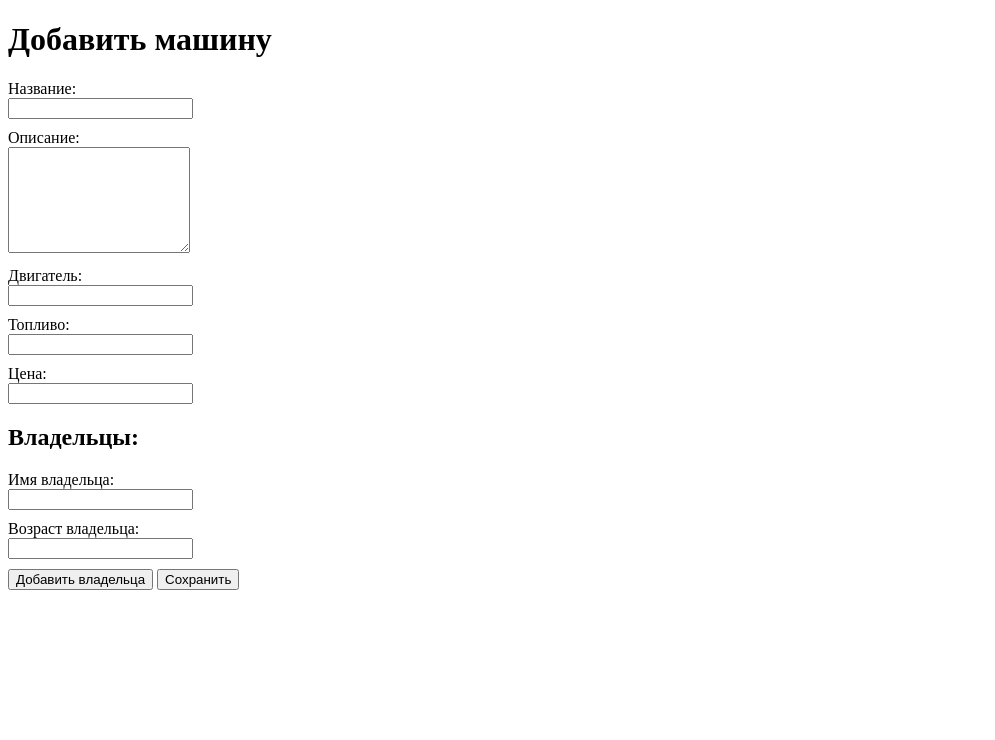
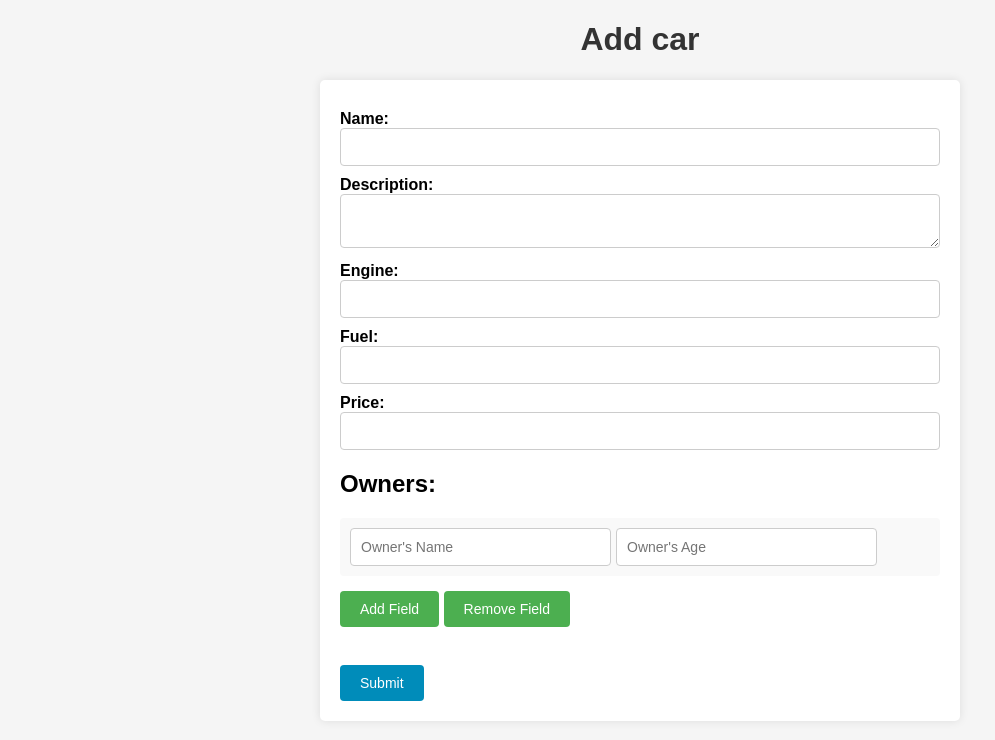
Before and after one commit to Derane/car-test-task, a PHP site: page / in a window 1280 px wide. Shown: the top 740 px of the page, without its empty margins (0-995 px from the left). Run offline with PHP 8.4, Linux system fonts and the light colour scheme.

Commit message:
add css styles

```diff
--- a/index.php
+++ b/index.php
@@ -1,41 +1,41 @@
 <!DOCTYPE html>
 <html lang="en">
 <head>
-    <title>Добавить машину</title>
+    <title>Add car</title>
     <link rel="stylesheet" type="text/css" href="styles.css">
     <script src="script.js"></script>
 </head>
 <body>
-<h1>Добавить машину</h1>
+<h1>Add car</h1>
 <form action="save_car.php" method="post">
-    <label for="title">Название:</label>
+    <label for="title">Name:</label>
     <input type="text" id="title" name="title" required><br>
 
-    <label for="desc">Описание:</label>
+    <label for="desc">Description:</label>
     <textarea id="desc" name="desc" required></textarea><br>
 
-    <label for="engine">Двигатель:</label>
+    <label for="engine">Engine:</label>
     <input type="text" id="engine" name="engine" required><br>
 
-    <label for="fuel">Топливо:</label>
+    <label for="fuel">Fuel:</label>
     <input type="text" id="fuel" name="fuel" required><br>
 
-    <label for="price">Цена:</label>
+    <label for="price">Price:</label>
     <input type="text" id="price" name="price" required><br>
 
-    <h2>Владельцы:</h2>
-    <div id="owners">
+    <h2>Owners:</h2>
+    <div id="inputContainer">
         <div class="owner">
-            <label for="owner_name_1">Имя владельца:</label>
-            <input type="text" id="owner_name_1" name="owner_name[]" required>
-
-            <label for="owner_age_1">Возраст владельца:</label>
-            <input type="text" id="owner_age_1" name="owner_age[]" required>
+            <div>
+                <input type="text" name="ownerName[]" placeholder="Owner's Name">
+                <input type="number" name="ownerAge[]" placeholder="Owner's Age">
+            </div>
         </div>
+        <button type="button" onclick="addInputField()">Add Field</button>
+        <button type="button" onclick="removeInputField()">Remove Field</button>
+        <br><br>
     </div>
-    <button type="button" onclick="addOwner()">Добавить владельца</button>
-
-    <button type="submit">Сохранить</button>
+    <button type="submit">Submit</button>
 </form>
 </body>
 </html>
--- a/script.js
+++ b/script.js
@@ -1,27 +1,26 @@
-function addOwner() {
-    const ownersDiv = document.getElementById('owners');
+function addInputField() {
+    var container = document.getElementById("inputContainer");
+    var inputDiv = document.createElement("div");
 
-    const ownerDiv = document.createElement('div');
-    ownerDiv.className = 'owner';
+    var ownerNameInput = document.createElement("input");
+    ownerNameInput.type = "text";
+    ownerNameInput.name = "ownerName[]";
+    ownerNameInput.placeholder = "Owner's Name";
 
-    const nameLabel = document.createElement('label');
-    nameLabel.textContent = 'Имя владельца:';
-    const nameInput = document.createElement('input');
-    nameInput.type = 'text';
-    nameInput.name = 'owner_name[]';
-    nameInput.required = true;
+    var ownerAgeInput = document.createElement("input");
+    ownerAgeInput.type = "number";
+    ownerAgeInput.name = "ownerAge[]";
+    ownerAgeInput.placeholder = "Owner's Age";
 
-    const ageLabel = document.createElement('label');
-    ageLabel.textContent = 'Возраст владельца:';
-    const ageInput = document.createElement('input');
-    ageInput.type = 'text';
-    ageInput.name = 'owner_age[]';
-    ageInput.required = true;
+    inputDiv.appendChild(ownerNameInput);
+    inputDiv.appendChild(ownerAgeInput);
+    container.appendChild(inputDiv);
+}
 
-    ownerDiv.appendChild(nameLabel);
-    ownerDiv.appendChild(nameInput);
-    ownerDiv.appendChild(ageLabel);
-    ownerDiv.appendChild(ageInput);
-
-    ownersDiv.appendChild(ownerDiv);
+function removeInputField() {
+    var container = document.getElementById("inputContainer");
+    var inputDivs = container.getElementsByTagName("div");
+    if (inputDivs.length > 1) {
+        container.removeChild(inputDivs[inputDivs.length - 1]);
+    }
 }
--- a/styles.css
+++ b/styles.css
@@ -1,36 +1,93 @@
+body {
+    font-family: Arial, sans-serif;
+    background-color: #f5f5f5;
+}
+
+h1 {
+    text-align: center;
+    color: #333;
+}
+
+form {
+    max-width: 600px;
+    margin: 0 auto;
+    padding: 20px;
+    background-color: #fff;
+    border-radius: 5px;
+    box-shadow: 0 0 10px rgba(0, 0, 0, 0.1);
+}
+
 label {
     display: block;
+    font-weight: bold;
     margin-top: 10px;
 }
 
+input[type="text"],
+input[type="number"],
 textarea {
-    height: 100px;
-}
-
-.owner {
-    margin-top: 10px;
+    width: 100%;
+    padding: 10px;
+    border: 1px solid #ccc;
+    border-radius: 4px;
+    box-sizing: border-box;
+    font-size: 14px;
 }
 
 button {
     margin-top: 10px;
+    padding: 10px 20px;
+    background-color: #4CAF50;
+    color: #fff;
+    border: none;
+    border-radius: 4px;
+    cursor: pointer;
+    font-size: 14px;
 }
 
-.flex {
-    display: flex;
-    gap: 1.5em;
+button[type="submit"] {
+    background-color: #008CBA;
 }
 
-.delete {
-    text-decoration: none;
-    display: inline-block;
-    background: #f44336;
+#inputContainer {
+    margin-bottom: 10px;
+}
+
+.owner {
+    margin-bottom: 5px;
+    padding: 10px;
+    border-radius: 4px;
+    background-color: #f9f9f9;
+}
+
+.owner input[type="text"],
+.owner input[type="number"] {
+    width: 45%;
+    margin-right: 5px;
+}
+
+.owner div {
+    display: flex;
+}
+
+.owner button {
+    margin-left: 5px;
+}
+
+.add-field-button,
+.remove-field-button {
+    margin-top: 10px;
+    padding: 5px 10px;
+    background-color: #ccc;
     color: #fff;
-    font-size: 1.5em;
-    font-weight: bold;
-    width: 30px;
-    height: 30px;
-    margin-left: auto;
-    justify-content: center;
-    align-items: center;
+    border: none;
+    border-radius: 4px;
     cursor: pointer;
+    font-size: 12px;
+    transition: background-color 0.3s ease;
 }
+
+.add-field-button:hover,
+.remove-field-button:hover {
+    background-color: #999;
+}
```
Also changed, not shown: save_car.php (+9 -13 lines).
